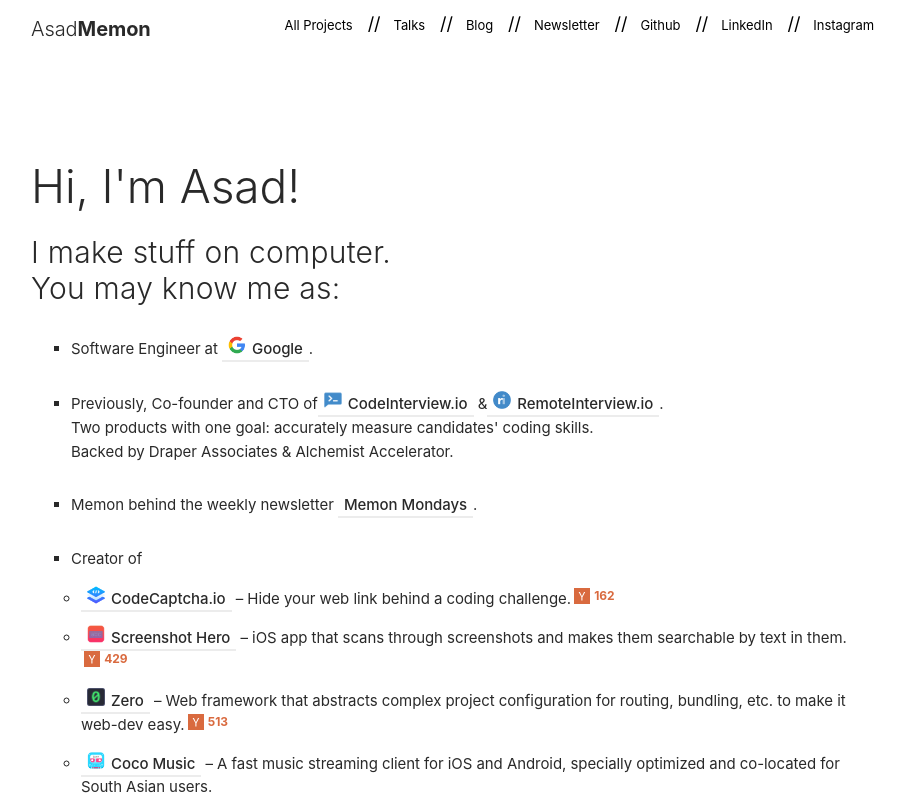
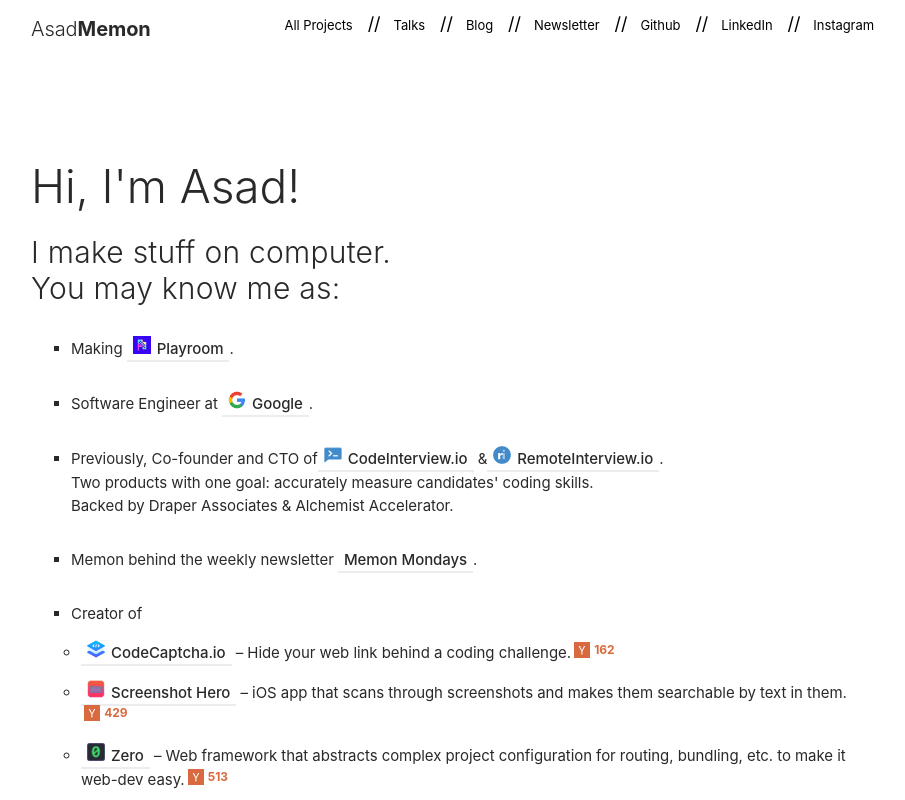
Before and after one commit to asadm/asadm.github.io, a Next.js app: page / in a window 1280 px wide. Shown: the top 800 px of the page, without its empty margins (184-1089 px from the left). Built offline with nearby package versions, Linux system fonts and the light colour scheme.

Commit message:
playroom on index

```diff
--- a/pages/index.js
+++ b/pages/index.js
@@ -17,7 +17,8 @@
       </h1>
       <h2>I make stuff on computer.<br />You may know me as:</h2>
       <ul id="homepage-projects">
-        <li>Software Engineer at <a href="http://google.com/" target="_blank" className="project-link"><img src="/assets/img/icons/google.png" />Google</a>.</li>
+      <li>Making <a href="https://joinplayroom.com/" target="_blank" className="project-link"><img src="/assets/img/icons/playroom.png" />Playroom</a>.</li>
+        <li>Software Engineer at <a href="https://google.com/" target="_blank" className="project-link"><img src="/assets/img/icons/google.png" />Google</a>.</li>
         <li>Previously, Co-founder and CTO of
           <a href="https://codeinterview.io" target="_blank" className="project-link"><img src="/assets/img/icons/ci.png" />CodeInterview.io</a> &
           <a href="https://remoteinterview.io" target="_blank" className="project-link"><img src="/assets/img/icons/ri.png" />RemoteInterview.io</a>.
```
Also changed, not shown: public/assets/img/icons/playroom.png (added), 1 other file (tests, documents, lock files or other folders).
